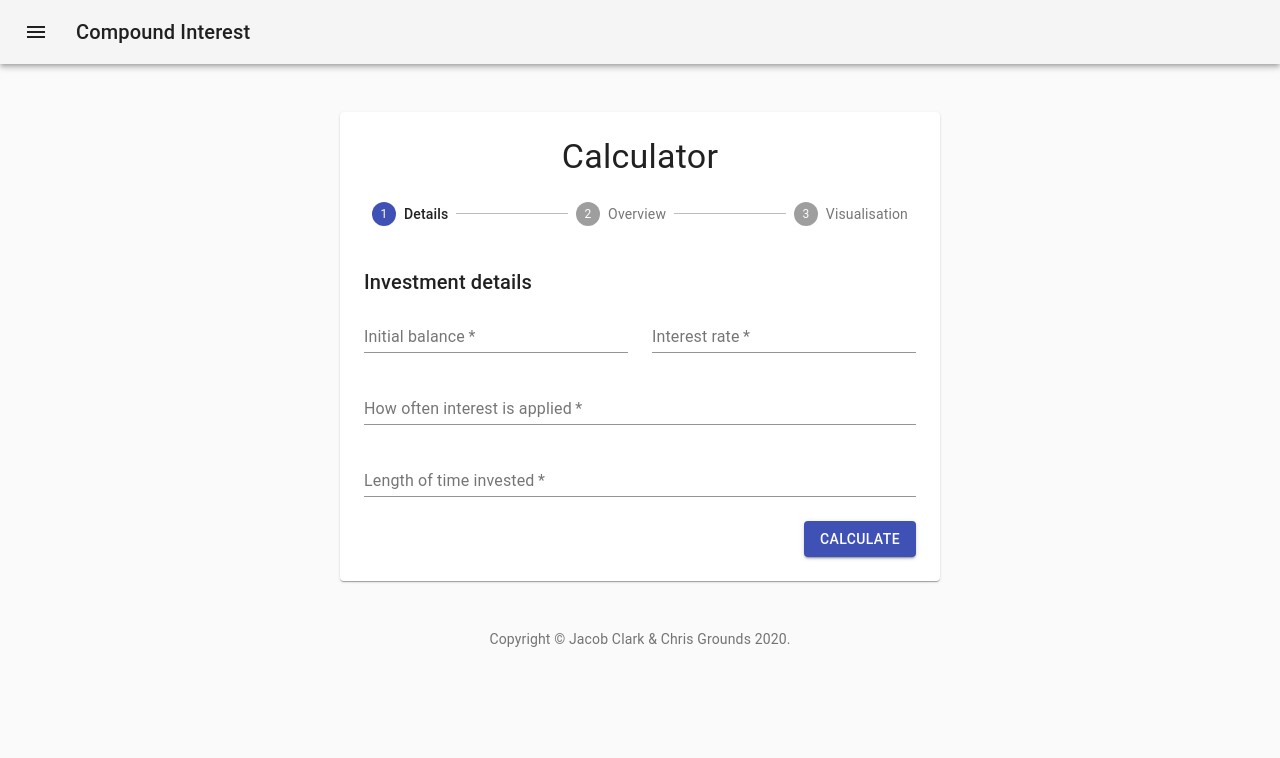
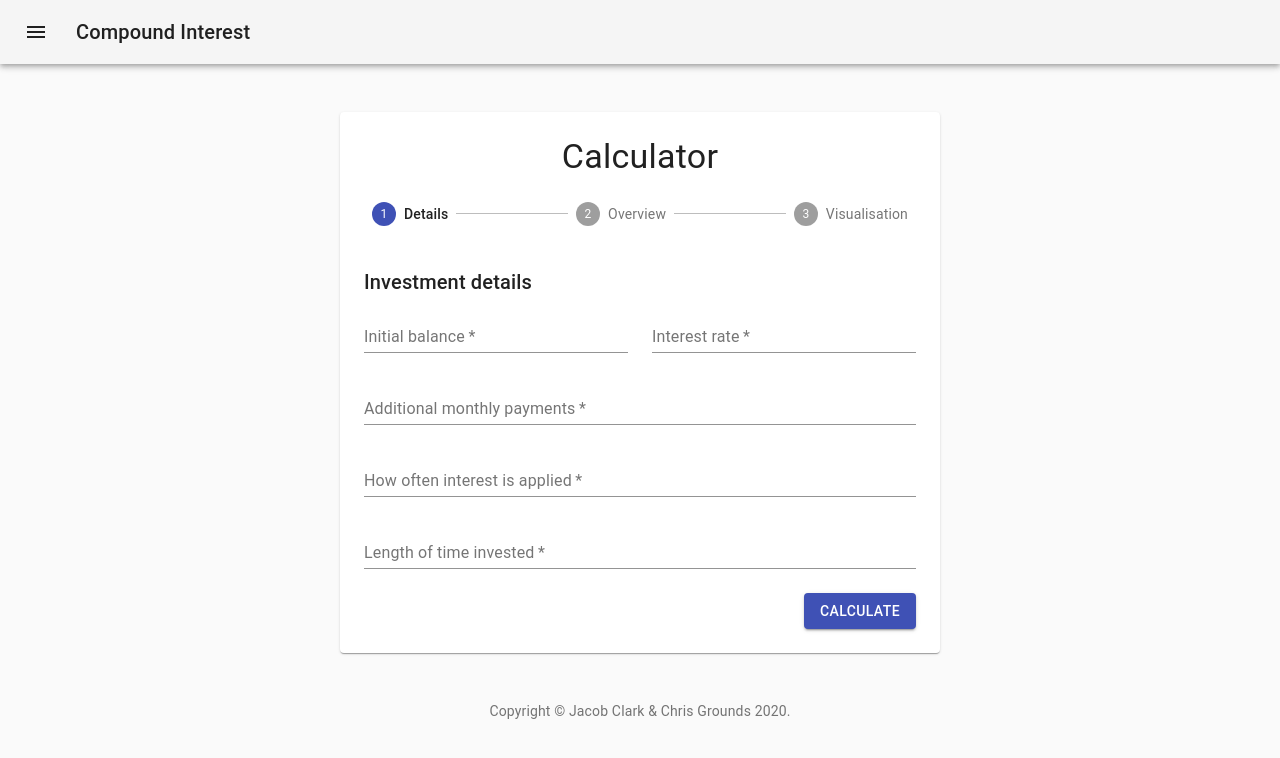
Before and after one commit to imjacobclark/compound-interest-calculator-app, a React (Create React App) app: page / in a window 1280 px wide. Shown: the top 758 px of the page. Built offline with nearby package versions, Linux system fonts and the light colour scheme.

Commit message:
Add Link to copyright for chris grounds

```diff
--- a/src/App.js
+++ b/src/App.js
@@ -24,7 +24,10 @@ function Copyright() {
       <Link color="inherit" href="https://jacobclark.xyz/">
         Jacob Clark
       </Link>{' '}
-      {'& Chris Grounds '}
+      {'& '}
+      <Link color="inherit" href="http://github.com/chrisgrounds/">
+        Chris Grounds
+      </Link>{' '}
       {new Date().getFullYear()}
       {'.'}
     </Typography>
--- a/src/components/DetailsForm.js
+++ b/src/components/DetailsForm.js
@@ -35,6 +35,17 @@ export default function AddressForm({setData, data}) {
         <Grid item xs={12}>
           <TextField
             required
+            id="monthlyPayments"
+            name="monthlyPayments"
+            value={data.monthlyPayments || ''}
+            label="Additional monthly payments"
+            fullWidth
+            onChange={(event) => {setData({...data, monthlyPayments: event.target.value})}}
+          />
+        </Grid>
+        <Grid item xs={12}>
+          <TextField
+            required
             id="period"
             name="period"
             value={data.period || ''}
```
